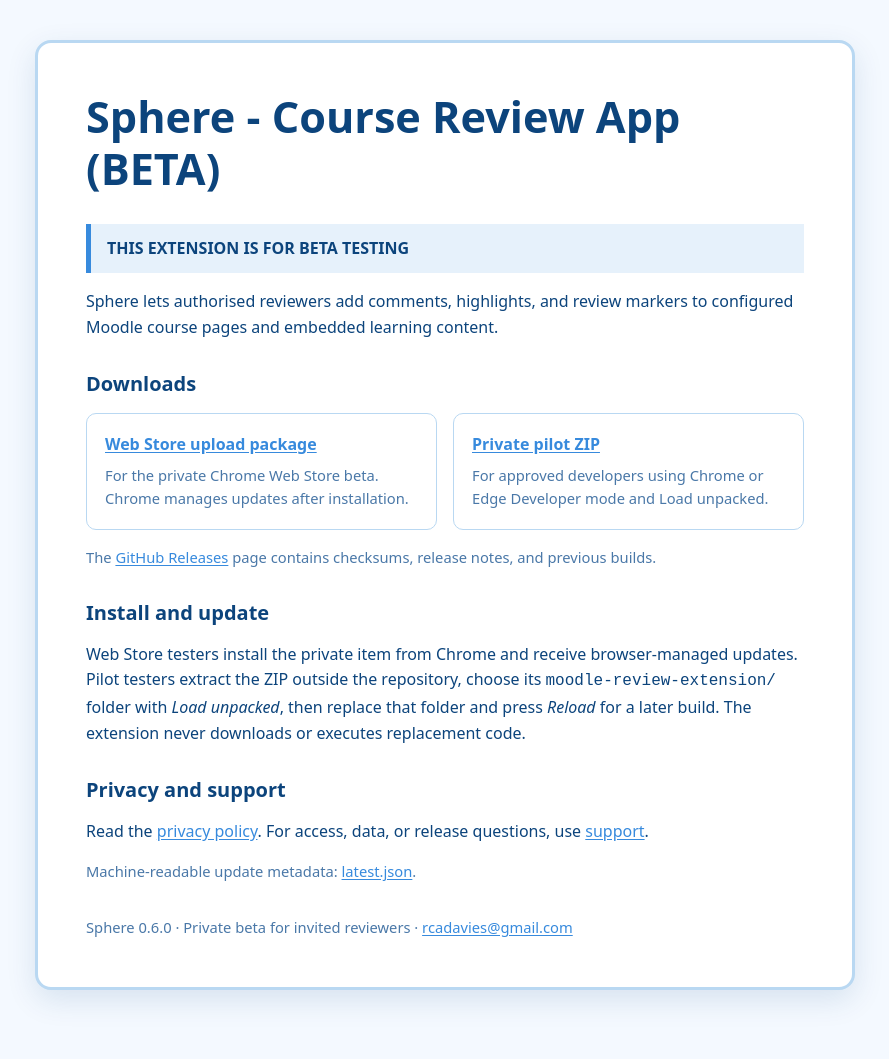
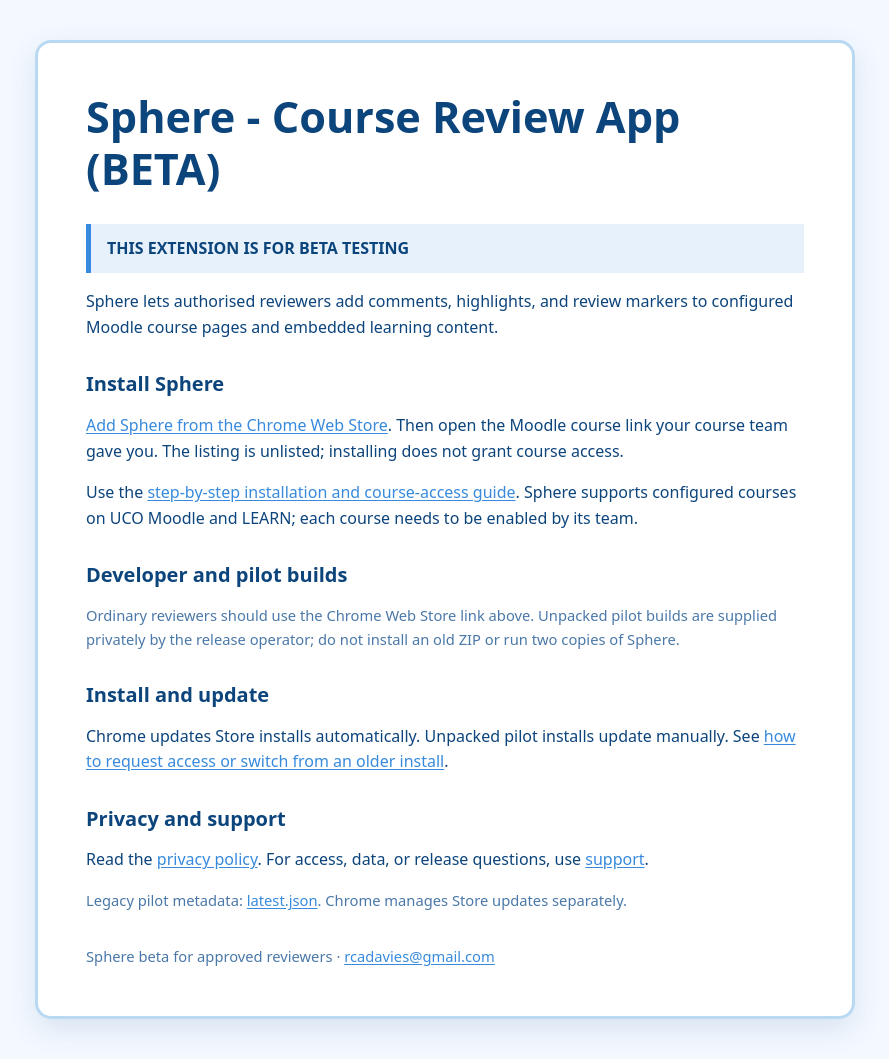
Before and after one commit to radicalmove/radicalmove.github.io, a plain HTML site: page sphere/index.html in a window 1280 px wide. Shown: the whole page, without its empty margins (195-1084 px from the left). Before the commit the page ends 1030 px from the top, so only its background shows below. Drawn offline with Linux system fonts and the light colour scheme.

Commit message:
Publish Sphere public site

```diff
--- a/sphere/index.html
+++ b/sphere/index.html
@@ -3,7 +3,7 @@
 <head>
   <meta charset="utf-8">
   <meta name="viewport" content="width=device-width, initial-scale=1">
-  <meta name="description" content="Sphere private beta downloads and installation guidance">
+  <meta name="description" content="Install Sphere for approved UCO Moodle and LEARN course reviews">
   <title>Sphere - Course Review App (BETA)</title>
   <style>
     :root { color-scheme: light; --ink: #0c447c; --muted: #4a78a8; --blue: #185fa5; --action: #378add; --line: #b9d8f2; --wash: #f4f9ff; }
@@ -27,18 +27,17 @@
     <h1>Sphere - Course Review App (BETA)</h1>
     <p class="notice">THIS EXTENSION IS FOR BETA TESTING</p>
     <p>Sphere lets authorised reviewers add comments, highlights, and review markers to configured Moodle course pages and embedded learning content.</p>
-    <h2>Downloads</h2>
-    <ul class="downloads">
-      <li><a href="https://github.com/radicalmove/radcra/releases/latest/download/sphere-web-store-v0.6.0.zip">Web Store upload package</a><div class="meta">For the private Chrome Web Store beta. Chrome manages updates after installation.</div></li>
-      <li><a href="https://github.com/radicalmove/radcra/releases/latest/download/moodle-review-extension-v0.6.0-chrome-edge.zip">Private pilot ZIP</a><div class="meta">For approved developers using Chrome or Edge Developer mode and Load unpacked.</div></li>
-    </ul>
-    <p class="meta">The <a href="https://github.com/radicalmove/radcra/releases">GitHub Releases</a> page contains checksums, release notes, and previous builds.</p>
+    <h2>Install Sphere</h2>
+    <p><a href="https://chromewebstore.google.com/detail/sphere-course-review-app/mohajifpffgbmkelnpdibcebmjpjngak">Add Sphere from the Chrome Web Store</a>. Then open the Moodle course link your course team gave you. The listing is unlisted; installing does not grant course access.</p>
+    <p>Use the <a href="https://radicalmove.github.io/sphere/support/#getting-started">step-by-step installation and course-access guide</a>. Sphere supports configured courses on UCO Moodle and LEARN; each course needs to be enabled by its team.</p>
+    <h2>Developer and pilot builds</h2>
+    <p class="meta">Ordinary reviewers should use the Chrome Web Store link above. Unpacked pilot builds are supplied privately by the release operator; do not install an old ZIP or run two copies of Sphere.</p>
     <h2>Install and update</h2>
-    <p>Web Store testers install the private item from Chrome and receive browser-managed updates. Pilot testers extract the ZIP outside the repository, choose its <code>moodle-review-extension/</code> folder with <em>Load unpacked</em>, then replace that folder and press <em>Reload</em> for a later build. The extension never downloads or executes replacement code.</p>
+    <p>Chrome updates Store installs automatically. Unpacked pilot installs update manually. See <a href="https://radicalmove.github.io/sphere/support/#getting-started">how to request access or switch from an older install</a>.</p>
     <h2>Privacy and support</h2>
     <p>Read the <a href="https://radicalmove.github.io/sphere/privacy/">privacy policy</a>. For access, data, or release questions, use <a href="https://radicalmove.github.io/sphere/support/">support</a>.</p>
-    <p class="meta">Machine-readable update metadata: <a href="https://radicalmove.github.io/sphere/latest.json">latest.json</a>.</p>
-    <footer>Sphere 0.6.0 · Private beta for invited reviewers · <a href="mailto:rcadavies@gmail.com">rcadavies@gmail.com</a></footer>
+    <p class="meta">Legacy pilot metadata: <a href="https://radicalmove.github.io/sphere/latest.json">latest.json</a>. Chrome manages Store updates separately.</p>
+    <footer>Sphere beta for approved reviewers · <a href="mailto:rcadavies@gmail.com">rcadavies@gmail.com</a></footer>
   </main>
 </body>
 </html>
```
Also changed, not shown: sphere/download/index.html (+4 -8 lines), sphere/support/index.html (+16 -0 lines).
